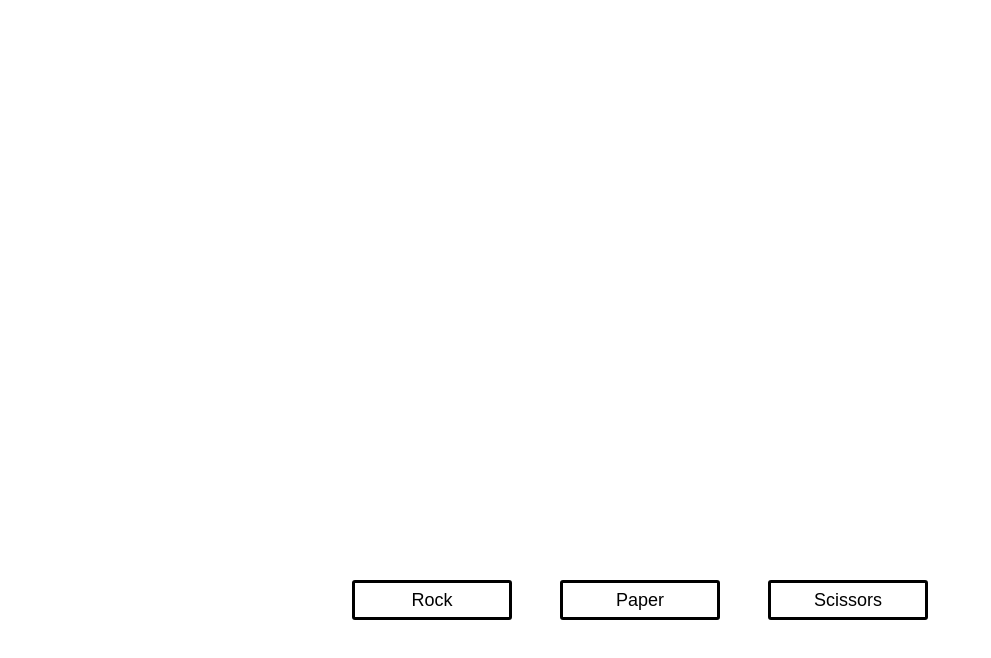
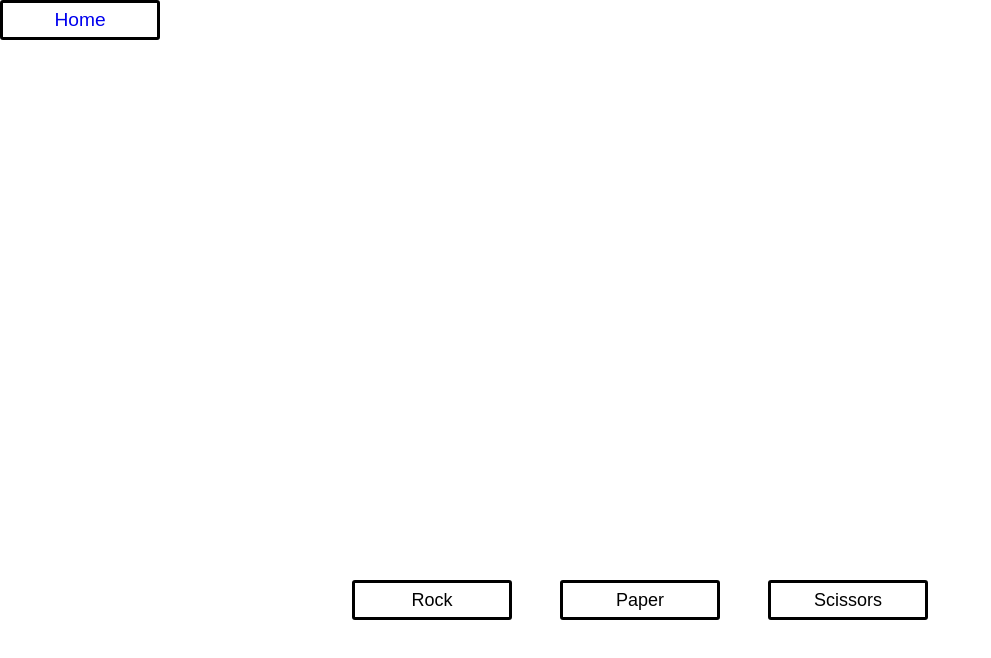
Before and after one commit to ri-ca4/rps, a plain HTML site: page index.html in a window 1280 px wide. Shown: the whole page, without its empty margins (0-991 px from the left). Drawn offline with Linux system fonts and the light colour scheme.

Commit message:
add home button

```diff
--- a/css/main.css
+++ b/css/main.css
@@ -3,6 +3,17 @@
     padding: 0;
     box-sizing: border-box;
     scroll-behavior: smooth;
+}
+
+#home{
+    position: fixed;
+    top: 0;
+    left: 0;
+    font-size: larger;
+}
+
+#home a{
+    text-decoration: none;
 }
 
 #game{
@@ -32,7 +43,7 @@
     width: 45vw;
 }
 
-#controls button{
+button{
     height: 5vh;
     width: 20vh;
     font-size: large;
--- a/index.html
+++ b/index.html
@@ -16,6 +16,7 @@
         <!--[if lt IE 7]>
             <p class="browsehappy">You are using an <strong>outdated</strong> browser. Please <a href="#">upgrade your browser</a> to improve your experience.</p>
         <![endif]-->
+        <button id="home"><a href="../index.html">Home</a></button>
         <div id="game">
             <div id="results"></div>
             <div id="dispChoices">
```
